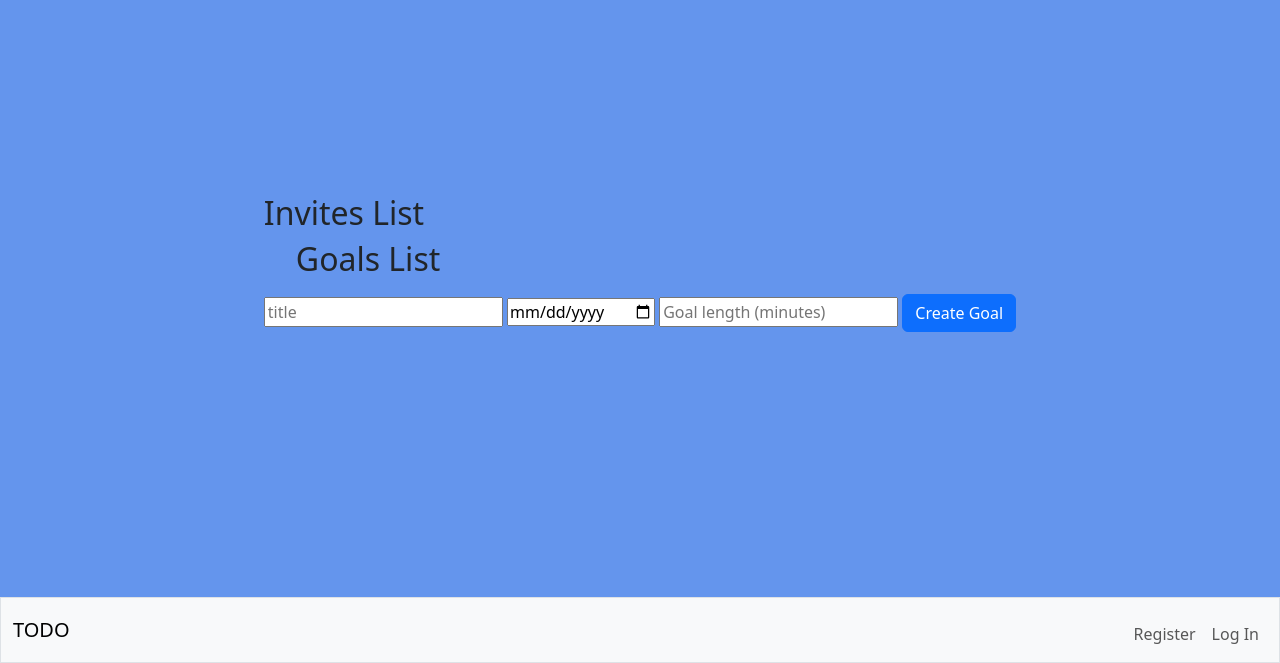
After one commit to Gabriel-Whittaker/Study-Timer, a Flask app: page /goals in a window 1280 px wide. The commit adds this page. Shown: the part 137-800 px from the top of the page. Run offline with Flask 3, Linux system fonts and the light colour scheme; data that the repository does not hold is empty.

Commit message:
goals forntend start and backend

```diff
--- a/timer/app.py
+++ b/timer/app.py
@@ -21,7 +21,9 @@ def insert_db(query, args=()):
     cur = conn.cursor()
     cur.execute(query, args)
     conn.commit()
+    last_id = cur.lastrowid
     conn.close()
+    return last_id
 
 app = Flask(__name__)
 
@@ -87,7 +89,7 @@ def update_timer():
 @app.route("/end_timer")
 def get_timer():
     if session['id']:
-        totaltime = int(session["lastminutes"]) * 60 + int(session["lastseconds"])/60
+        totaltime = round(int(session["lastminutes"]) * 60 + int(session["lastseconds"])/60,2)
         time = datetime.now()
         insert_db("INSERT INTO history (id , timedate, length) VALUES (?, ?, ?)", (session['id'], time, totaltime))
     return jsonify({"status": "success", "minutes": session['lastminutes'] , "seconds": session['lastseconds']})
@@ -201,41 +203,45 @@ def weekly_leaderboard():
         id = pair["ID1"] if pair["ID2"] == session["id"] else pair["ID2"]
         unsafe = query_db("SELECT SUM(length) FROM history WHERE id = ? AND timedate BETWEEN ? AND ?",(id,weekago,datetime.now()), one=True)["SUM(length)"]
         name = query_db("SELECT username FROM users WHERE id = ?", (id,), one=True)["username"]
-        leaderboard[name] = unsafe or 0
+        temp = unsafe or 0
+        leaderboard[name] = temp/60
 
     unsafe = query_db("SELECT SUM(length) FROM history WHERE id = ? AND timedate BETWEEN ? AND ?",(session["id"],weekago,datetime.now()), one=True)["SUM(length)"]
     name = query_db("SELECT username FROM users WHERE id = ?", (session["id"],), one=True)["username"]
-    leaderboard[name] = unsafe or 0
+    temp = unsafe or 0
+    leaderboard[name] = temp/60
 
     leaderboard = sorted(leaderboard.items(), key= lambda item: item[1], reverse = True)
 
     return jsonify(leaderboard)
 
 
-@app.route("goals")
+@app.route("/goals")
 def goals():
     return render_template("goals.html")
 
-@app.route("/create_goal")
+@app.route("/create_goal", methods=["GET", "POST"])
 def create_goal():
     if request.method == "POST":
         length = request.form.get("length")
-        time = request.form.get("time")
+        time = request.form.get("expire")
         title = request.form.get("title")
         if not length or not time:
             return render_template("goals.html", error="Length and time cannot be empty.")
-        insert_db("INSERT INTO goals (length, time, title) VALUES (?, ?, ?)", (length, time, title))
-        return render_template("goals.html", success="Created goal.")
+        goalId = insert_db("INSERT INTO goals (length, expire, title, startDate) VALUES (?, ?, ?, ?)", (length, time, title, datetime.now()))
+        insert_db("INSERT INTO goalsInvites (id, taskID, accepted) VALUES (?, ?, ?)",(session['id'], goalId, 1))
+        return redirect("/goals")
 
-@app.route("/invite_goal")
+@app.route("/invite_goal", methods=["GET", "POST"])
 def invite_goal():
-    id = query_db("SELECT id FROM users WHERE username = ?", (request.form.get("username"),), one=True)
-    if not id:
-        return render_template("goals.html", error="User not found.")
-    insert_db("INSERT INTO goalInvites (id, taskID, accepted) VALUES (?, ?, ?)",(id['id'], request.form.get("taskID"), 0))
+    # id = query_db("SELECT id FROM users WHERE username = ?", (request.form.get("username"),), one=True)
+    # if not id:
+    #     return render_template("goals.html", error="User not found.")
+    id = request.form.get("id")
+    insert_db("INSERT INTO goalsInvites (id, taskID, accepted) VALUES (?, ?, ?)",(int(id), request.form.get("taskID"), 0))
     return render_template("goals.html", success="Invite success.")
 
-@app.route("view_goal_invites")
+@app.route("/view_goal_invites", methods=["GET", "POST"])
 def view_goal_invites():
     ids = query_db("SELECT taskID FROM goalsInvites WHERE id = ? AND accepted = 0", (session['id'],))
     goals = [query_db("SELECT id, length, expire, title FROM goals WHERE id = ?", (i['taskID'],), one= True) for i in ids]
@@ -243,12 +249,29 @@ def view_goal_invites():
 
 @app.route("/accept_goal_invite", methods=["POST"])
 def accept_goal_invite():
-    insert_db("UPDATE goalsInvites SET accepted = 1 WHERE id = ? AND taskID", (session['id'],request.form.get("taskID")))
+    insert_db("UPDATE goalsInvites SET accepted = 1 WHERE id = ? AND taskID = ?", (session['id'],request.form.get("taskID")))
     return render_template("goals.html", sucess= "accepted")
 
 
-@app.route("/view_goals")
+@app.route("/view_goals", methods=["GET", "POST"])
 def view_goals():
     ids = query_db("SELECT taskID FROM goalsInvites WHERE id = ? AND accepted = 1", (session['id'],))
     goals = [query_db("SELECT id, length, expire, title FROM goals WHERE id = ?", (i['taskID'],), one= True) for i in ids]
     return jsonify(goals)
+
+@app.route("/get_progress", methods=["GET", "POST"])
+def get_progress():
+    taskID = request.args.get('taskID')
+
+    goal = query_db("SELECT id,startDate,expire FROM goals WHERE id = ?", (taskID,), one=True)
+    print(goal)
+    ids = query_db("SELECT id FROM goalsInvites WHERE taskID = ? AND accepted = 1", (taskID,))
+    progress = {}
+    for i in ids:
+        unsafe = query_db("SELECT SUM(length) FROM history WHERE id = ? AND timedate BETWEEN ? AND ?",(i["id"],goal["startDate"],goal["expire"]), one=True)["SUM(length)"]
+        name = query_db("SELECT username FROM users WHERE id = ?", (i["id"],), one=True)["username"]
+        progress[name] =unsafe or 0
+        progress[name] = round(progress[name]/60,2)
+
+
+    return jsonify(list(progress.items()))
--- /dev/null
+++ b/timer/static/goals.js
@@ -0,0 +1,95 @@
+document.addEventListener('DOMContentLoaded', function () {
+    async function displayGoal (goal, element) {
+        let progess = await fetch(`/get_progress?taskID=${goal.id}`);
+        progess = await progess.json();
+        element.appendChild(document.createElement("h4")).innerText = goal.title;
+        element.appendChild(document.createElement("h5")).innerText = `Study ${goal.length} minutes by ${new Date(goal.expire).toLocaleDateString()}`;
+        progess.forEach(function (user) {
+            element.appendChild(document.createElement("h6")).innerText = `${user[0]}`;
+            const progressBar = document.createElement('div');
+            progressBar.className = "progress";
+            progressBar.role = "progressbar";
+            const progress = document.createElement('div');
+            progress.className = "progress-bar";
+            progress.style.width = `${(user[1] / goal.length) * 100}%`;
+            progressBar.appendChild(progress);
+            element.appendChild(progressBar);
+        });
+    }
+
+
+    async function showGoals() {
+        let goals = await fetch('/view_goals');
+        goals = await goals.json();
+        goals.forEach(async function(goal)
+        {
+            const li = document.createElement('li');
+            displayGoal(goal, li);
+            const form = document.createElement('form');
+            form.action = "/invite_goal";
+            form.method = "POST";
+            const select = document.createElement('select');
+            select.name = "id";
+
+            let friends = await fetch('/view_friends');
+            friends = await friends.json();
+            friends.forEach(function(friend) {
+                const option = document.createElement('option');
+                option.value = `${friend.id}`;
+                option.innerText = friend.username;
+                select.appendChild(option);
+
+            });
+            const button = document.createElement('button');
+            button.type = 'submit';
+            button.innerText = 'Invite Friend';
+            const input = document.createElement('input');
+            input.type = 'hidden';
+            input.value = `${goal.id}`;
+            input.name = 'taskID';
+            form.appendChild(input);
+            form.appendChild(button);
+            form.appendChild(select);
+            li.appendChild(form);
+
+
+
+            document.getElementById('goalslist').appendChild(li);
+
+        });
+    }
+
+    async function showGoalsInvites() {
+        let goals = await fetch('/view_goal_invites');
+        goals = await goals.json();
+        goals.forEach(async function(goal)
+            {
+            const li = document.createElement('li');
+            displayGoal(goal, li);
+            const form = document.createElement('form');
+            form.action = "/accept_goal_invite";
+            form.method = "POST";
+            const input = document.createElement('input');
+            input.type = 'hidden';
+            input.value = `${goal.id}`;
+            input.name = 'taskID';
+            form.appendChild(input);
+            const button = document.createElement('button');
+            button.type = 'submit';
+            button.innerText = 'Submit';
+            form.appendChild(button);
+            li.appendChild(form);
+
+            document.getElementById('inviteslist').appendChild(li);
+
+        });
+    }
+    showGoals();
+    showGoalsInvites();
+
+
+
+
+
+
+});
--- a/timer/templates/friends.html
+++ b/timer/templates/friends.html
@@ -36,7 +36,7 @@
 <ol id="leaderboard" class="list-group list-group-numbered">
     <h2>Weekly Leaderboard</h2>
 </ol>
-<form action="/invite_friend" method="POST" id="ïnviteForm">
+<form action="/invite_friend" method="POST" id="inviteForm">
     <!-- <input type="text" name="username" placeholder="Enter username to invite">
     <button type="submit" class="btn btn-primary">Invite</button> -->
     <div class="input-group mb-3">
--- /dev/null
+++ b/timer/templates/goals.html
@@ -0,0 +1,34 @@
+{% extends "layout.html" %}
+
+{% block content %}
+<script src="/static/goals.js"></script>
+
+<div class="d-flex justify-content-between align-items-center">
+    <div id="goalscontainer">
+        <ul id="inviteslist" class="list-group">
+            <h2>Invites List</h2>
+
+
+        </ul>
+
+
+
+
+
+
+
+        <ul id="goalslist">
+            <h2>Goals List</h2>
+
+        </ul>
+        <div>
+            <form method="POST" action = "/create_goal" id = "createGoalForm">
+                <input type="text" name="title" placeholder="title" required>
+                <input type="date" name="expire" placeholder="End Date" required>
+                <input type="number" name="length" placeholder="Goal length (minutes)" required>
+                <button type="submit" class="btn btn-primary">Create Goal</button>
+            </form>
+        </div>
+    </div>
+</div>
+{% endblock %}
--- a/timer/templates/layout.html
+++ b/timer/templates/layout.html
@@ -32,7 +32,7 @@
                     <ul class="navbar-nav me-auto mt-2">
                         <li class="nav-item"><a class="nav-link" href="/stats">Stats</a></li>
                         <li class="nav-item"><a class="nav-link" href="/friends">Friends</a></li>
-                        <li class="nav-item"><a class="nav-link" href="/todo">History</a></li>
+                        <li class="nav-item"><a class="nav-link" href="/goals">History</a></li>
                     </ul>
                     <ul class="navbar-nav ms-auto mt-2">
                         <li class="nav-item"><a class="nav-link" href="/logout">Log Out</a></li>
```
Also changed, not shown: timer/database.db, 5 other files.
